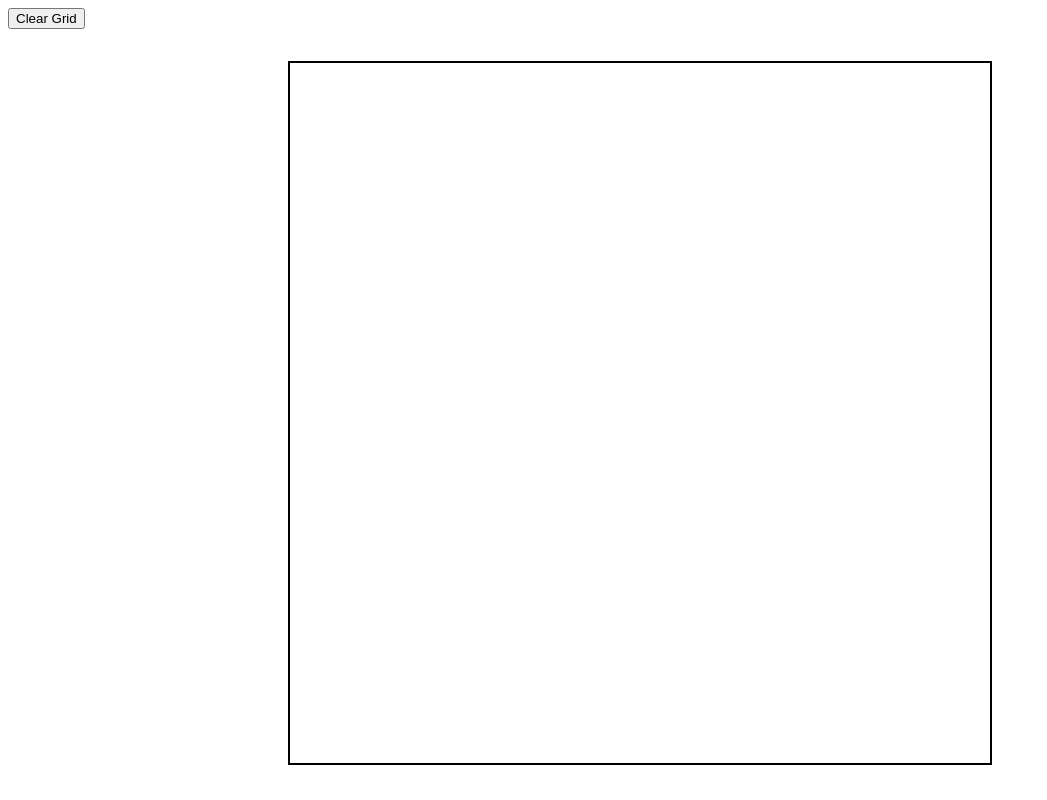
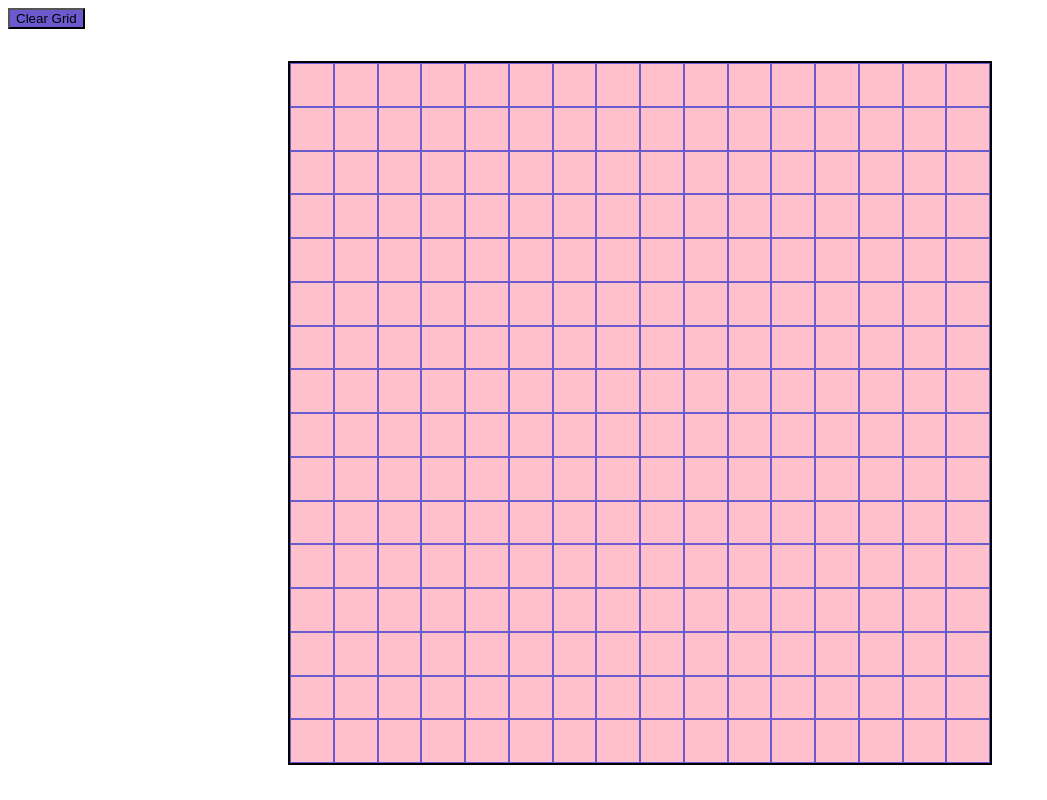
Before and after one commit to jwlinds/etch-a-sketch, a plain HTML site: page index.html in a window 1280 px wide. Shown: the whole page, without its empty margins (0-1047 px from the left). Drawn offline with Linux system fonts and the light colour scheme.

Commit message:
Updated JS to try to get mouseover to work. Updated CSS for background and borders for each of the etch-a-sketch grid delements.

```diff
--- a/script.js
+++ b/script.js
@@ -25,7 +25,8 @@ function defaultGrid() {
 defaultGrid();
 
 document.querySelectorAll('.grid-item').forEach(item => {
-    item.addEventListener('hover', event =>{
-        event.className = 'grid-color';
+    item.addEventListener('mouseover', event => {
+        event.style.backgroundColor = "black";
     })
 })
+document.querySelector('#1').style.backgroundColor = 'black';
--- a/style.css
+++ b/style.css
@@ -1,6 +1,3 @@
-body {
-}
-
 #container {
   display: grid;
   max-width: 700px;
@@ -11,13 +8,18 @@ body {
 }
 
 #reset{
+  background-color: slateblue;
+}
 
-}
 .grid-item {
   display: grid;
   height: 1fr;
   width: 1fr;
-  border: 2px;
+  border: 1px solid;
   border-color: slateblue;
-  color: pink;
+  background-color: pink;
 }
+
+.grid-color {
+  background-color: black;
+}
```
